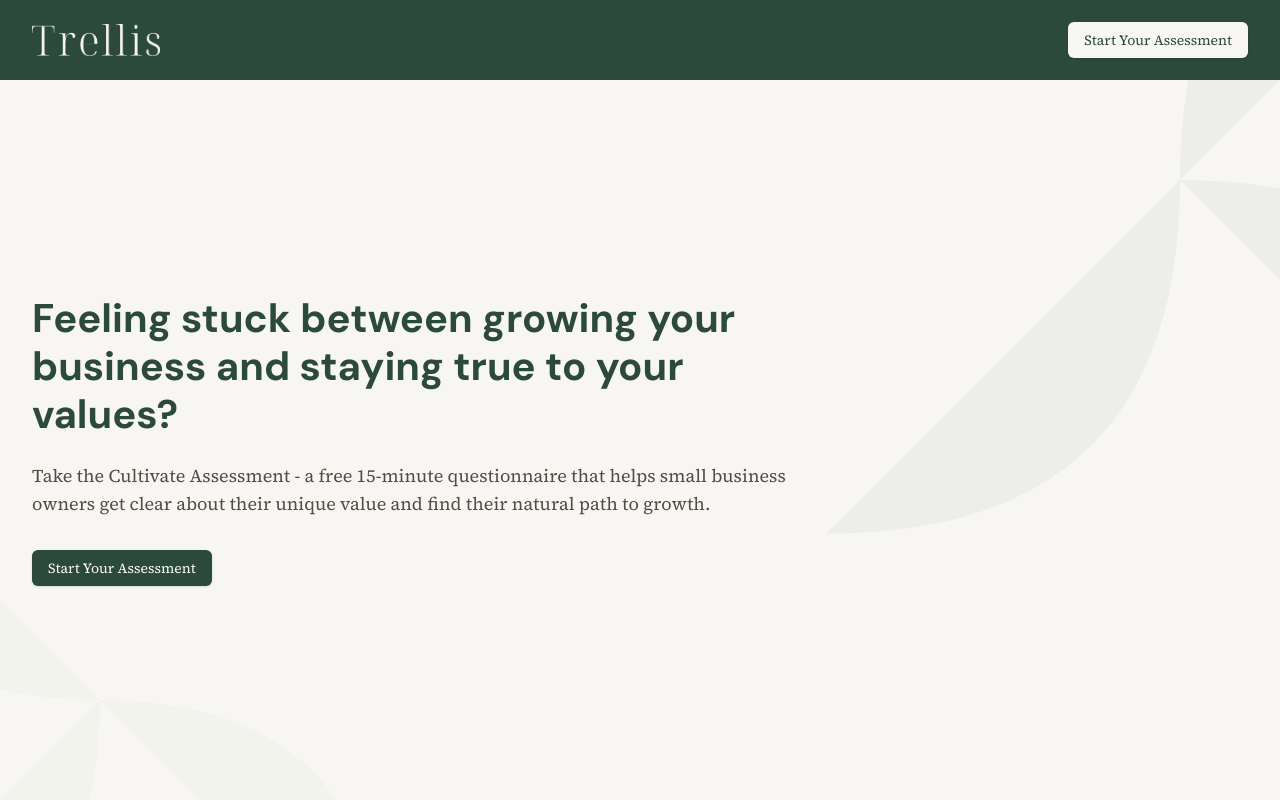
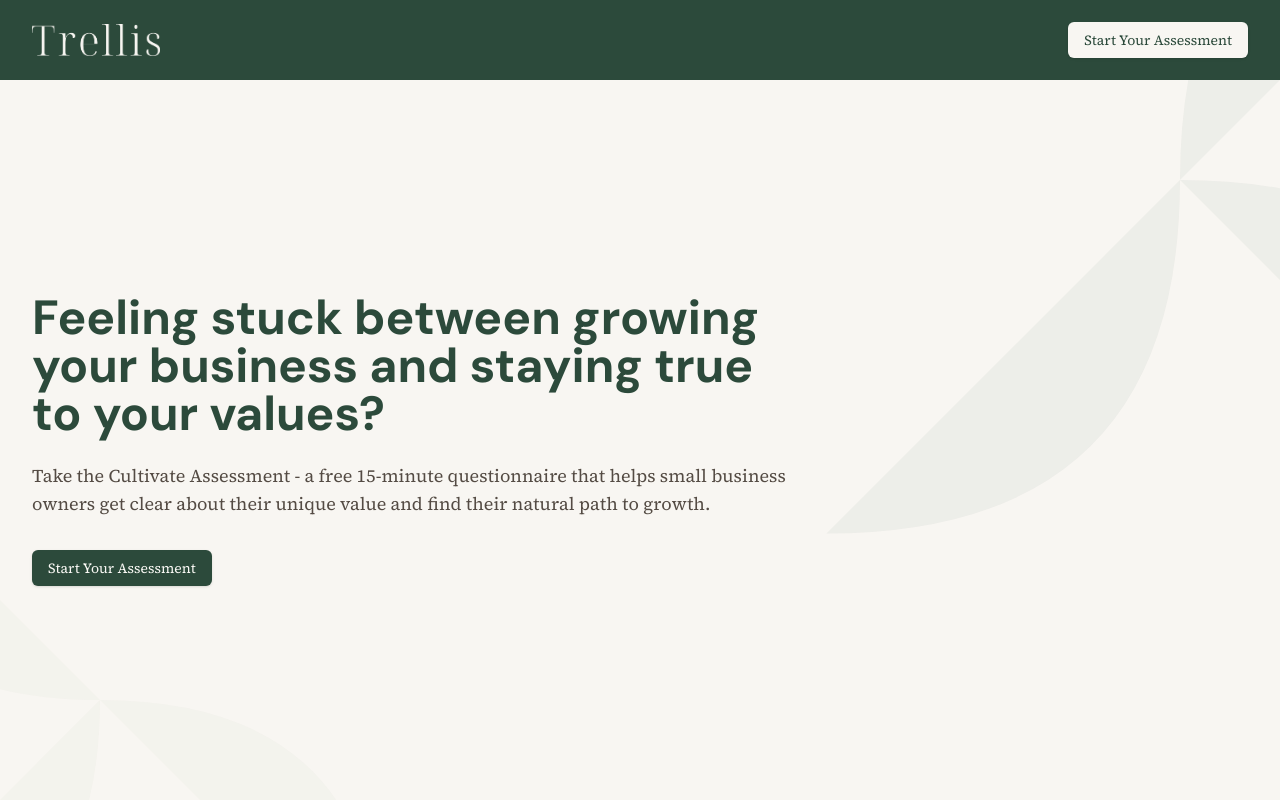
Before and after one commit to buddhablake/trellis-site, a Next.js app: page / in a window 1280 px wide. Shown: the top 800 px of the page. Built offline with nearby package versions, Linux system fonts and the light colour scheme.

Commit message:
testing git connection

```diff
--- a/components/sections/hero.tsx
+++ b/components/sections/hero.tsx
@@ -16,7 +16,7 @@ export function Hero() {
           animate={{ opacity: 1, y: 0 }}
           transition={{ duration: 0.8, ease: "easeOut" }}
         >
-          <h1 className="text-h1 font-heading font-semibold text-forest mb-6">
+          <h1 className="text-5xl font-heading font-semibold text-forest mb-6">
             Feeling stuck between growing your business and staying true to your
             values?
           </h1>
```
